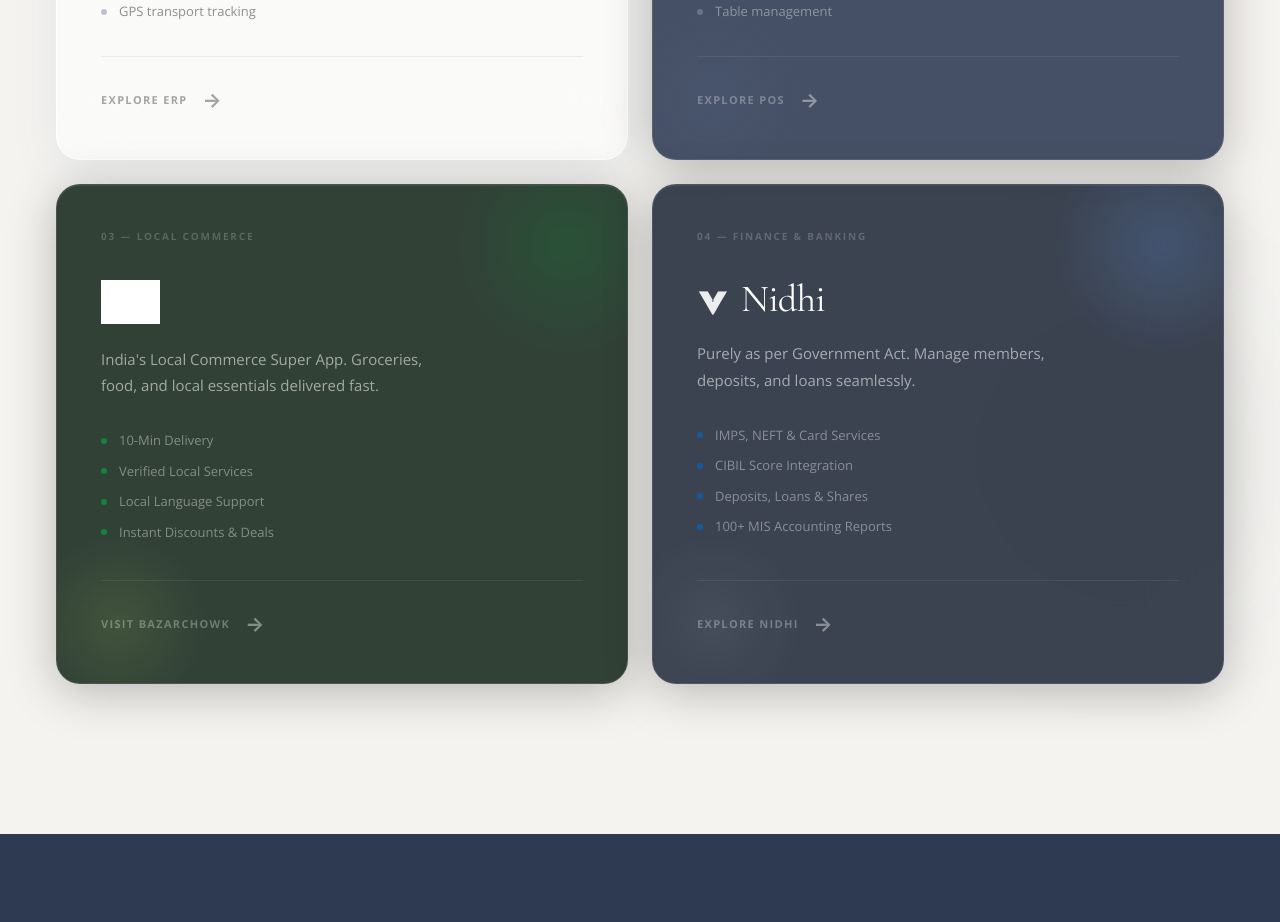
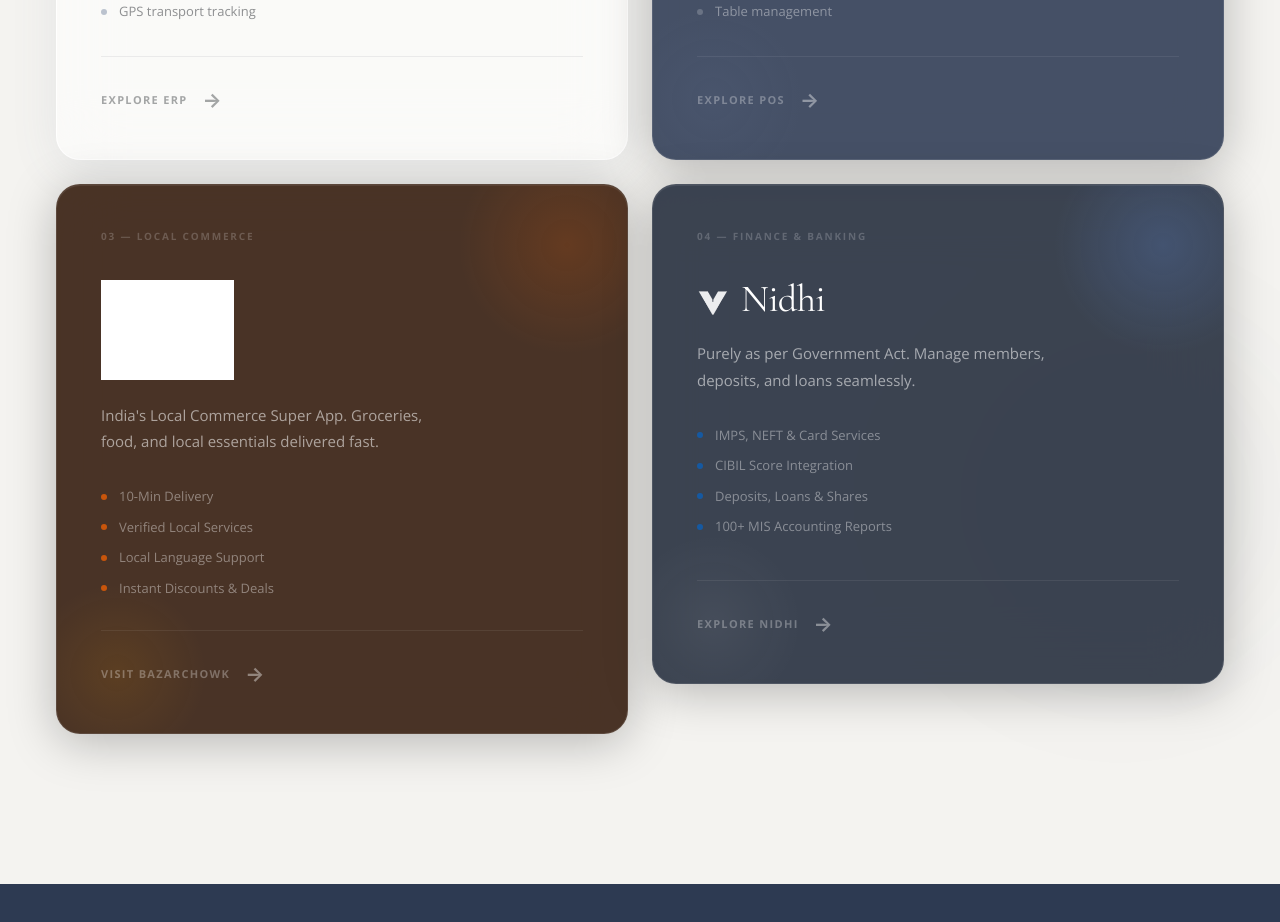
Before and after one commit to rezosnd/veritasco, a Next.js app: page / in a window 1280 px wide. Shown: the part 1520-2442 px from the top of the page. Built offline with nearby package versions, Linux system fonts and the light colour scheme; grey boxes are pictures that could not be loaded.

Commit message:
feat: add home page layout with hero section and product grid using custom pulla-style scroll animations

```diff
--- a/app/page.tsx
+++ b/app/page.tsx
@@ -270,7 +270,7 @@
                     style={{
                       borderRadius: "24px",
                       minHeight: "500px",
-                      background: "rgba(22,40,28,0.88)",
+                      background: "rgba(50,25,10,0.88)",
                       backdropFilter: "blur(32px)",
                       WebkitBackdropFilter: "blur(32px)",
                       border: "1px solid rgba(255,255,255,0.1)",
@@ -283,7 +283,7 @@
                     }}
                     onMouseEnter={e => {
                       e.currentTarget.style.transform = "translateY(-8px)"
-                      e.currentTarget.style.boxShadow = "0 32px 80px rgba(0,177,64,0.15), inset 0 1px 0 rgba(255,255,255,0.1)"
+                      e.currentTarget.style.boxShadow = "0 32px 80px rgba(255,100,0,0.15), inset 0 1px 0 rgba(255,255,255,0.1)"
                     }}
                     onMouseLeave={e => {
                       e.currentTarget.style.transform = "translateY(0)"
@@ -291,18 +291,18 @@
                     }}
                   >
                     {/* Shimmer accent top-right */}
-                    <div aria-hidden style={{ position: "absolute", top: "-50px", right: "-50px", width: "220px", height: "220px", borderRadius: "50%", background: "radial-gradient(circle, rgba(0,177,64,0.15) 0%, transparent 70%)", pointerEvents: "none" }} />
-                    <div aria-hidden style={{ position: "absolute", bottom: "-30px", left: "-30px", width: "180px", height: "180px", borderRadius: "50%", background: "radial-gradient(circle, rgba(212,247,112,0.1) 0%, transparent 70%)", pointerEvents: "none" }} />
+                    <div aria-hidden style={{ position: "absolute", top: "-50px", right: "-50px", width: "220px", height: "220px", borderRadius: "50%", background: "radial-gradient(circle, rgba(255,100,0,0.15) 0%, transparent 70%)", pointerEvents: "none" }} />
+                    <div aria-hidden style={{ position: "absolute", bottom: "-30px", left: "-30px", width: "180px", height: "180px", borderRadius: "50%", background: "radial-gradient(circle, rgba(255,160,0,0.1) 0%, transparent 70%)", pointerEvents: "none" }} />
                     <div style={{ position: "relative", zIndex: 1 }}>
                       <span style={{ fontFamily: "var(--font-body)", fontSize: "10px", fontWeight: 700, letterSpacing: "0.18em", color: "rgba(255,255,255,0.2)", textTransform: "uppercase", display: "block", marginBottom: "36px" }}>03 — Local Commerce</span>
                       <div style={{ marginBottom: "22px" }}>
-                        <img src="https://bazarchowk.com/logo.png" alt="BazarChowk Logo" style={{ height: "clamp(32px, 4vw, 44px)", objectFit: "contain", filter: "brightness(0) invert(1)" }} />
+                        <img src="https://bazarchowk.com/logo.png" alt="BazarChowk Logo" style={{ height: "clamp(60px, 8vw, 100px)", objectFit: "contain", filter: "brightness(0) invert(1)" }} />
                       </div>
                       <p style={{ fontFamily: "var(--font-body)", fontSize: "15px", color: "rgba(255,255,255,0.55)", lineHeight: "1.78", fontWeight: 300, maxWidth: "360px", marginBottom: "32px" }}>India's Local Commerce Super App. Groceries, food, and local essentials delivered fast.</p>
                       <ul style={{ listStyle: "none", padding: 0, margin: 0, display: "flex", flexDirection: "column", gap: "11px" }}>
                         {["10-Min Delivery", "Verified Local Services", "Local Language Support", "Instant Discounts & Deals"].map(t => (
                           <li key={t} style={{ fontFamily: "var(--font-body)", fontSize: "13px", color: "rgba(255,255,255,0.4)", display: "flex", alignItems: "center", gap: "12px" }}>
-                            <span style={{ width: "6px", height: "6px", borderRadius: "50%", background: "rgba(0,177,64,0.6)", display: "block", flexShrink: 0 }} />{t}
+                            <span style={{ width: "6px", height: "6px", borderRadius: "50%", background: "rgba(255,100,0,0.7)", display: "block", flexShrink: 0 }} />{t}
                           </li>
                         ))}
                       </ul>
```
